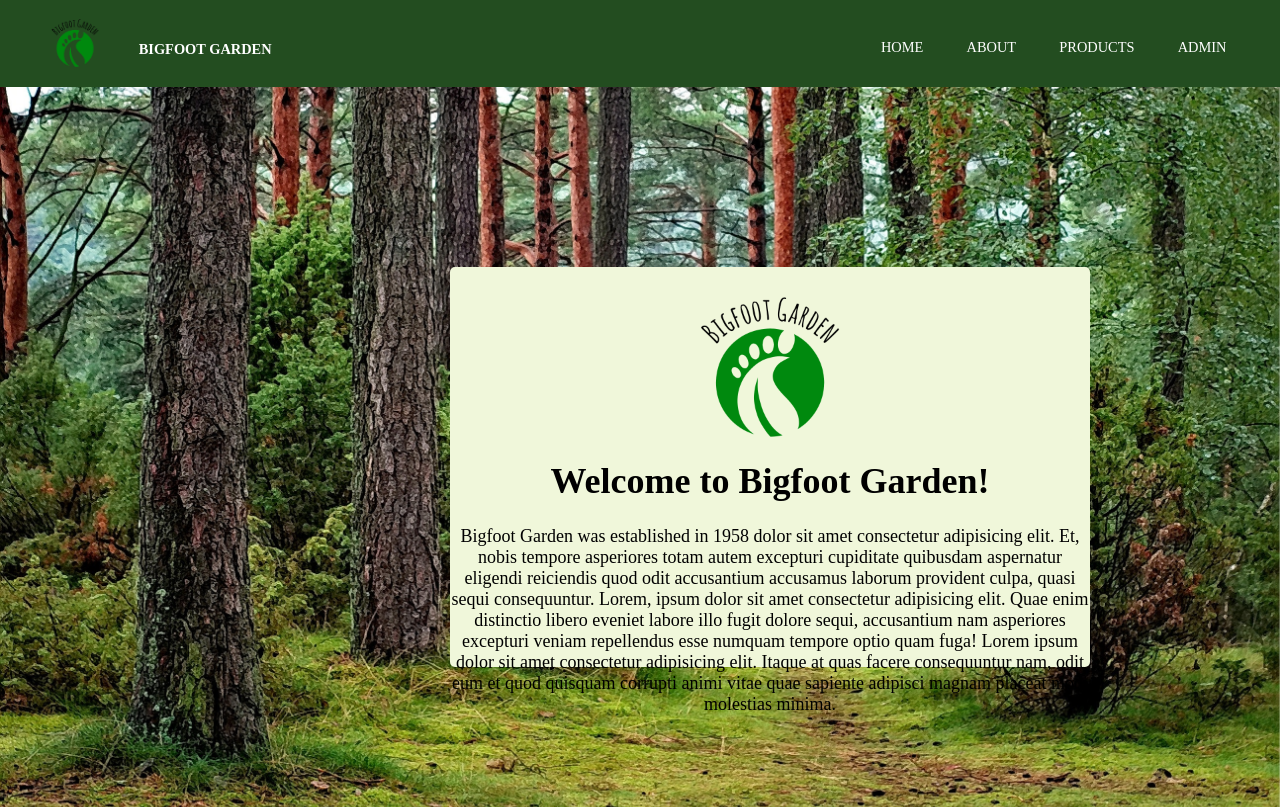
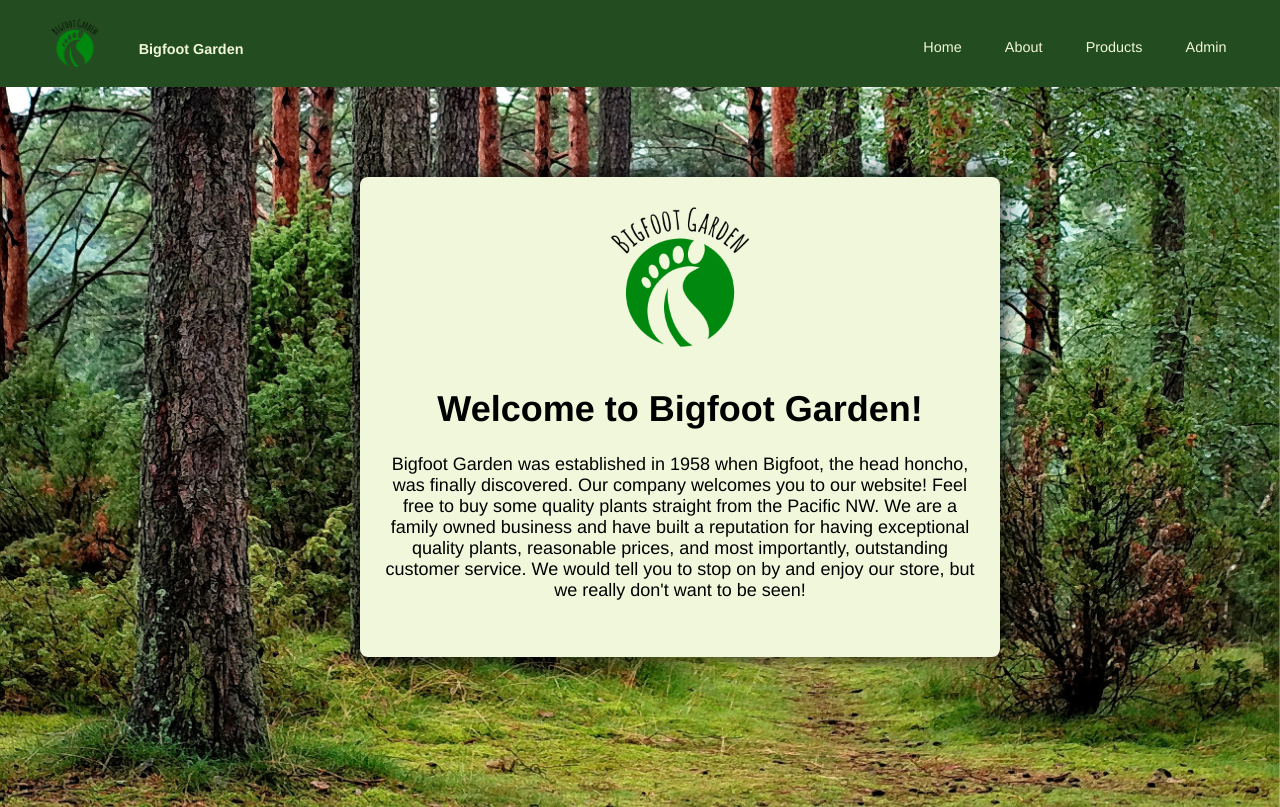
Before and after one commit to kjayres24/Garden-Project, an Angular app: page /home in a window 1280 px wide. Built offline with nearby package versions, Linux system fonts and the light colour scheme.

Commit message:
home page

```diff
--- a/src/app/home/home.component.css
+++ b/src/app/home/home.component.css
@@ -7,14 +7,18 @@
 }
 
 .card {
-    height: 50vh;
+    height: 60vh;
     width: 50vw;
     background-color: #F0F7DA;
-    border-radius: 5px;
-    margin-left: 25em;
+    border-radius: 8px;
+    margin-left: 20em;
   position: absolute;
-  margin-top: 10em;
+  margin-top: 5em;
   text-align: center;
+  box-shadow: 0vh 0vh 3vh #000000;
+    filter: blur(0.05vh);
+
+
 }
 
 .logoHome {
@@ -23,4 +27,6 @@
 
 .text {
     margin-top: -2em;
+    font-family: "Helvetica Neue", "Arial", sans-serif;
+    padding: 1em;
 }
--- a/src/app/home/home.component.html
+++ b/src/app/home/home.component.html
@@ -3,14 +3,13 @@
         <img class="logoHome" src="../../assets/BFLogo.png" />
         <div class="text">
             <h1>Welcome to Bigfoot Garden!</h1>
-            <p>Bigfoot Garden was established in 1958 dolor sit amet consectetur adipisicing elit. Et,
-                nobis
-                tempore asperiores totam autem excepturi cupiditate quibusdam aspernatur eligendi reiciendis quod odit
-                accusantium accusamus laborum provident culpa, quasi sequi consequuntur. Lorem, ipsum dolor sit amet
-                consectetur adipisicing elit. Quae enim distinctio libero eveniet labore illo fugit dolore sequi,
-                accusantium nam asperiores excepturi veniam repellendus esse numquam tempore optio quam fuga! Lorem
-                ipsum dolor sit amet consectetur adipisicing elit. Itaque at quas facere consequuntur nam, odit eum et
-                quod quisquam corrupti animi vitae quae sapiente adipisci magnam placeat modi molestias minima.</p>
+            <p>Bigfoot Garden was established in 1958 when Bigfoot, the head honcho, was finally discovered. Our company
+                welcomes you to our website! Feel free to buy some quality plants straight from the Pacific NW. We are a
+                family owned business and have built a reputation for having exceptional quality plants, reasonable
+                prices, and most importantly, outstanding customer
+                service. We would tell you to stop on by and enjoy our store, but we really don't want to be seen!
+
+            </p>
         </div>
     </div>
 </div>
--- a/src/app/nav/nav.component.css
+++ b/src/app/nav/nav.component.css
@@ -7,11 +7,12 @@
 }
 a {
     /* margin-top: 1vh; */
-    color: white;
+    color:#f0f7da;
     text-decoration: none;
     padding: 1.5em;
-    text-transform: uppercase;
+    /* text-transform: uppercase; */
     font-size: 0.8em;
+    font-family: "Helvetica Neue", "Arial", sans-serif;
 }
 nav a:hover {
     background: #36802D;
```
Also changed, not shown: src/app/products/products.component.css (line endings or trailing spaces), src/app/products/products.component.html (line endings or trailing spaces).
